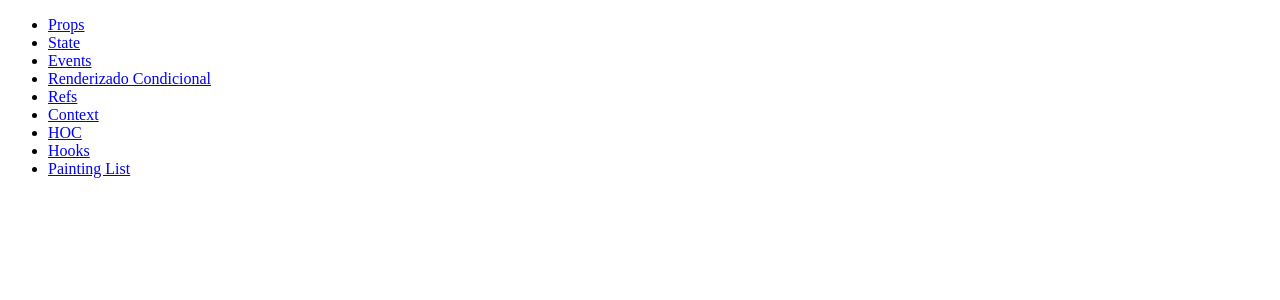
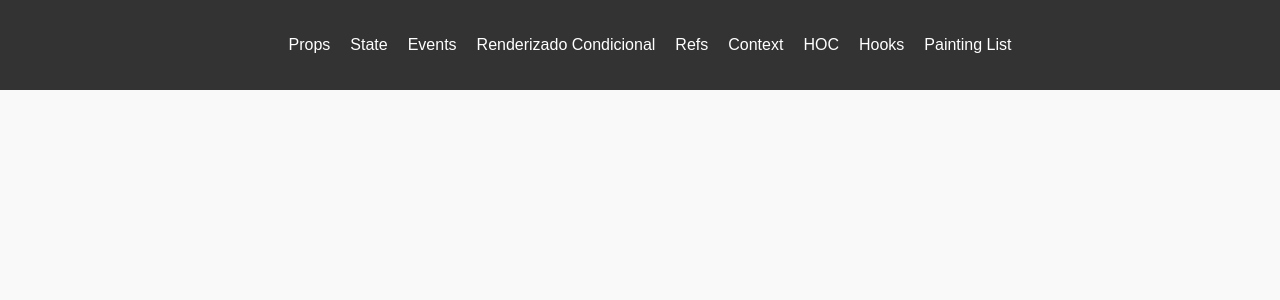
Before and after one commit to labmiracle/Nicolas-Fontana, a React (Vite) app in the folder React/: page / in a window 1280 px wide. Shown: the top 300 px of the page. Built offline with nearby package versions, Linux system fonts and the light colour scheme.

Commit message:
Added CSS to navbar and app

```diff
--- a/React/package.json
+++ b/React/package.json
@@ -13,7 +13,8 @@
         "prettier": "^2.8.8",
         "react": "^18.2.0",
         "react-dom": "^18.2.0",
-        "react-router-dom": "^6.13.0"
+        "react-router-dom": "^6.13.0",
+        "sass": "^1.63.4"
     },
     "devDependencies": {
         "@types/react": "^18.0.37",
--- a/React/src/App.tsx
+++ b/React/src/App.tsx
@@ -1,10 +1,11 @@
 import { BrowserRouter as Router, Link } from "react-router-dom";
 import Routes from "./Routes";
+import "./app.scss";
 
 function App() {
     return (
         <Router>
-            <nav>
+            <nav className="navbar">
                 <ul>
                     <li>
                         <Link to="/props">Props</Link>
@@ -35,7 +36,9 @@ function App() {
                     </li>
                 </ul>
             </nav>
-            <Routes />
+            <div className="container">
+                <Routes />
+            </div>
         </Router>
     );
 }
--- /dev/null
+++ b/React/src/app.scss
@@ -0,0 +1,29 @@
+.navbar {
+    display: flex;
+    justify-content: center;
+    align-items: center;
+    padding: 20px;
+    background-color: #333333;
+    ul {
+        display: flex;
+        li {
+            list-style: none;
+            padding-right: 20px;
+            a {
+                text-decoration: none;
+                color: white;
+            }
+        }
+    }
+}
+
+body {
+    background: #f9f9f9;
+    color: #333333;
+    font-family: Arial, Helvetica, sans-serif;
+    margin: 0;
+}
+
+.container {
+    padding: 20px 30px;
+}
```
Also changed, not shown: 1 other file (tests, documents, lock files or other folders).
